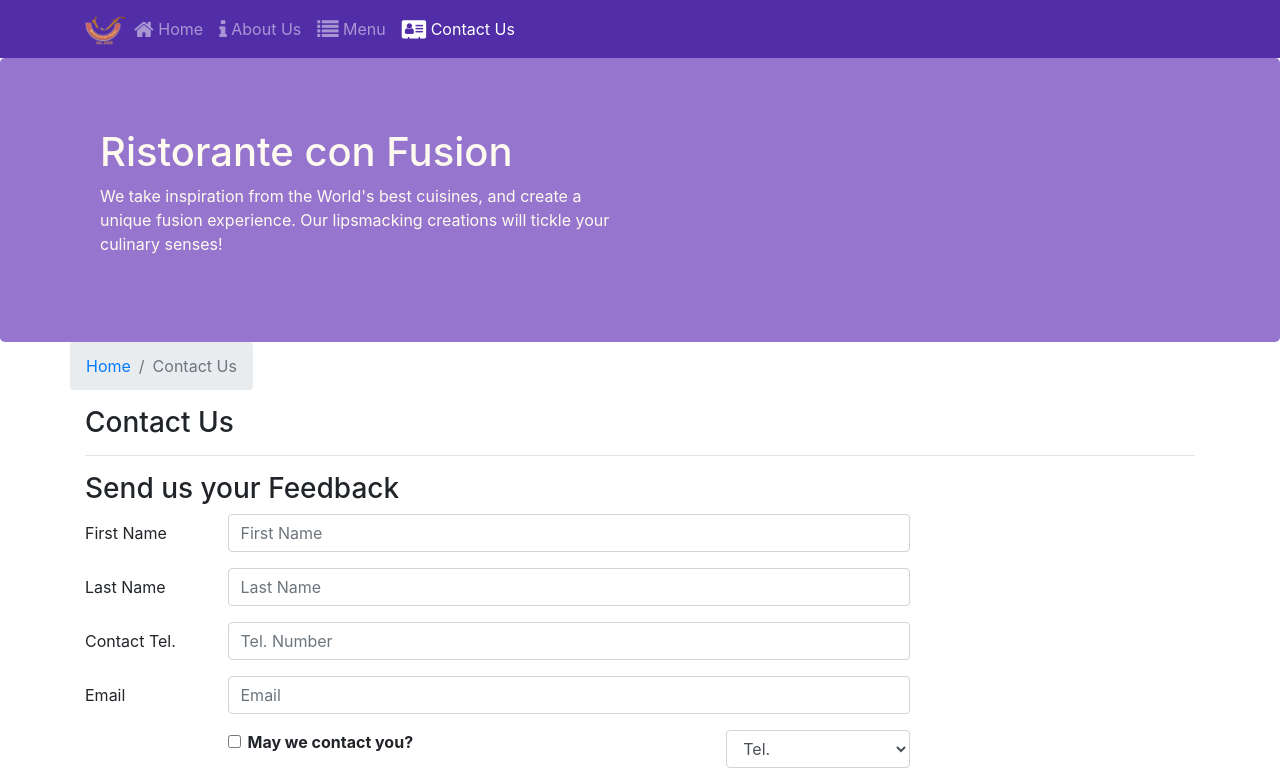
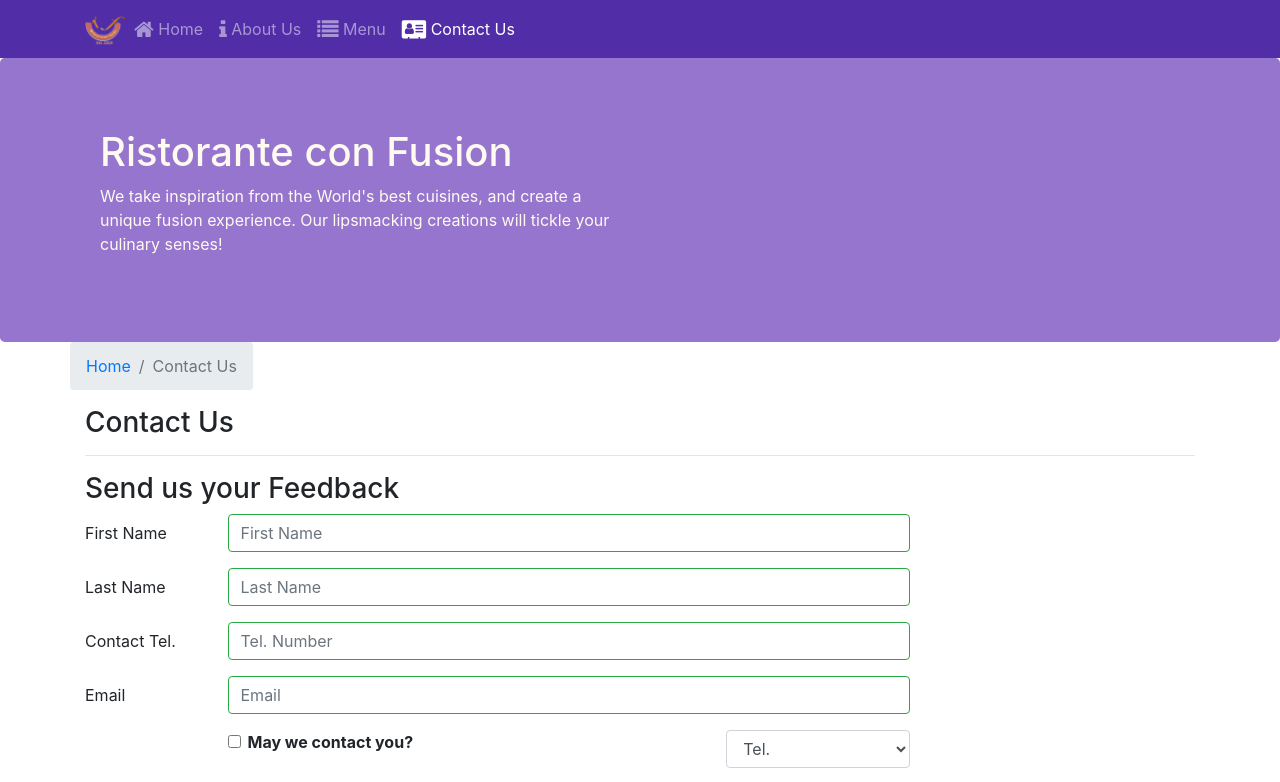
Before and after one commit to MichaelWHamilton/confusion, a React (Create React App) app: page /contactus in a window 1280 px wide. Shown: the top 782 px of the page. Built offline with nearby package versions, Linux system fonts and the light colour scheme.

Commit message:
Controlled Form Validaton

```diff
--- a/src/components/ContactComponent.js
+++ b/src/components/ContactComponent.js
@@ -1,10 +1,12 @@
 import React, { Component } from 'react';
-import { Breadcrumb, BreadcrumbItem, Button, Form, FormGroup, Label, Input, Col } from 'reactstrap';
+import { Breadcrumb, BreadcrumbItem, Button, Form, FormGroup, Label, Input, Col, Row, FormFeedback } from 'reactstrap';
 import { Link } from 'react-router-dom';
 
 class Contact extends Component {
     constructor(props){
+
         super(props);
+
         this.state = {
             firstname: '',
             lastname: '',
@@ -12,11 +14,60 @@
             email: '',
             agree: false,
             contactType: 'Tel.',
-            message: ''
-        };
+            message: '',
+            touched: {
+                firstname: false,
+                lastname: false,
+                telnum: false,
+                email: false
+            }
+        }
 
         this.handleInputChange = this.handleInputChange.bind(this);
         this.handleSubmit = this.handleSubmit.bind(this);
+        this.handleBlur = this.handleBlur.bind(this);
+    }
+
+    handleBlur = (field) => (evt) => {
+        this.setState({
+            touched: {...this.state.touched, [field]: true}
+        });
+    }
+
+    validate(firstname, lastname, telnum, email) {
+        const errors = {
+            firstname: '',
+            lastname: '',
+            telnum: '',
+            email: ''
+        };
+
+        if(this.state.touched.firstname && firstname.length < 3) {
+            errors.firstname = 'First Name should be >= 3 characters';
+        }
+        else if(this.state.touched.firstname && firstname.length > 10) {
+            errors.firstname = 'First Name should be <= 10 characters';
+        }
+
+
+        if(this.state.touched.lastname && lastname.length < 3) {
+            errors.lastname = 'Last Name should be >= 3 characters';
+        }
+        else if(this.state.touched.lastname && lastname.length > 10) {
+            errors.lastname = 'Last Name should be <= 10 characters';
+        }
+
+
+        const reg = /^\d+$/;
+        if(this.state.touched.telnum && !reg.test(telnum)) {
+            errors.telnum = 'Tel. Number should contain only numbers';
+        }
+
+        if(this.state.touched.mail && email.split('').filter(x => x==='@').length !== 1) {
+            errors.email = 'Email should contain a @';
+        }
+
+        return errors;
     }
 
     handleInputChange(event) {
@@ -36,7 +87,7 @@
     }
 
     render(){
-
+        const errors = this.validate(this.state.firstname, this.state.lastname, this.state.telnum, this.state.email);
 
         return(
             <div className="container">
@@ -61,28 +112,72 @@
                             <FormGroup row>
                                 <Label htmlFor="firstname" md={2}>First Name</Label>
                                 <Col md={10}>
-                                    <Input type="text" id="firstname" name="firstname" placeholder="First Name" value={this.state.firstname} onChange={this.handleInputChange}/>
+                                    <Input
+                                    type="text"
+                                    id="firstname"
+                                    name="firstname"
+                                    placeholder="First Name"
+                                    value={this.state.firstname}
+                                    valid={errors.firstname === ''}
+                                    invalid={errors.firstname !== ''}
+                                    onBlur={this.handleBlur('firstname')}
+                                    onChange={this.handleInputChange} />
+
+                                    <FormFeedback>{errors.firstname}</FormFeedback>
                                 </Col>
                             </FormGroup>
 
                             <FormGroup row>
                                 <Label htmlFor="lastname" md={2}>Last Name</Label>
                                 <Col md={10}>
-                                    <Input type="text" id="lastname" name="lastname" placeholder="Last Name" value={this.state.lastname} onChange={this.handleInputChange}/>
+                                    <Input
+                                    type="text"
+                                    id="lastname"
+                                    name="lastname"
+                                    placeholder="Last Name"
+                                    value={this.state.lastname}
+                                    valid={errors.lastname === ''}
+                                    invalid={errors.lastname !== ''}
+                                    onBlur={this.handleBlur('lastname')}
+                                    onChange={this.handleInputChange} />
+
+                                    <FormFeedback>{errors.lastname}</FormFeedback>
                                 </Col>
                             </FormGroup>
 
                             <FormGroup row>
                                 <Label htmlFor="telnum" md={2}>Contact Tel.</Label>
                                 <Col md={10}>
-                                    <Input type="tel" id="telnum" name="telnum" placeholder="Tel. Number" value={this.state.telnum} onChange={this.handleInputChange}/>
+                                    <Input
+                                    type="tel"
+                                    id="telnum"
+                                    name="telnum"
+                                    placeholder="Tel. Number"
+                                    value={this.state.telnum}
+                                    valid={errors.telnum === ''}
+                                    invalid={errors.telnum !== ''}
+                                    onBlur={this.handleBlur('telnum')}
+                                    onChange={this.handleInputChange}/>
+
+                                    <FormFeedback>{errors.telnum}</FormFeedback>
                                 </Col>
                             </FormGroup>
 
                             <FormGroup row>
                                 <Label htmlFor="email" md={2}>Email</Label>
                                 <Col md={10}>
-                                    <Input type="email" id="email" name="email" placeholder="Email" value={this.state.email} onChange={this.handleInputChange}/>
+                                    <Input
+                                    type="email"
+                                    id="email"
+                                    name="email"
+                                    placeholder="Email"
+                                    value={this.state.email}
+                                    valid={errors.email === ''}
+                                    invalid={errors.email !== ''}
+                                    onBlur={this.handleBlur('email')}
+                                    onChange={this.handleInputChange}/>
+
+                                    <FormFeedback>{errors.email}</FormFeedback>
                                 </Col>
                             </FormGroup>
 
```
